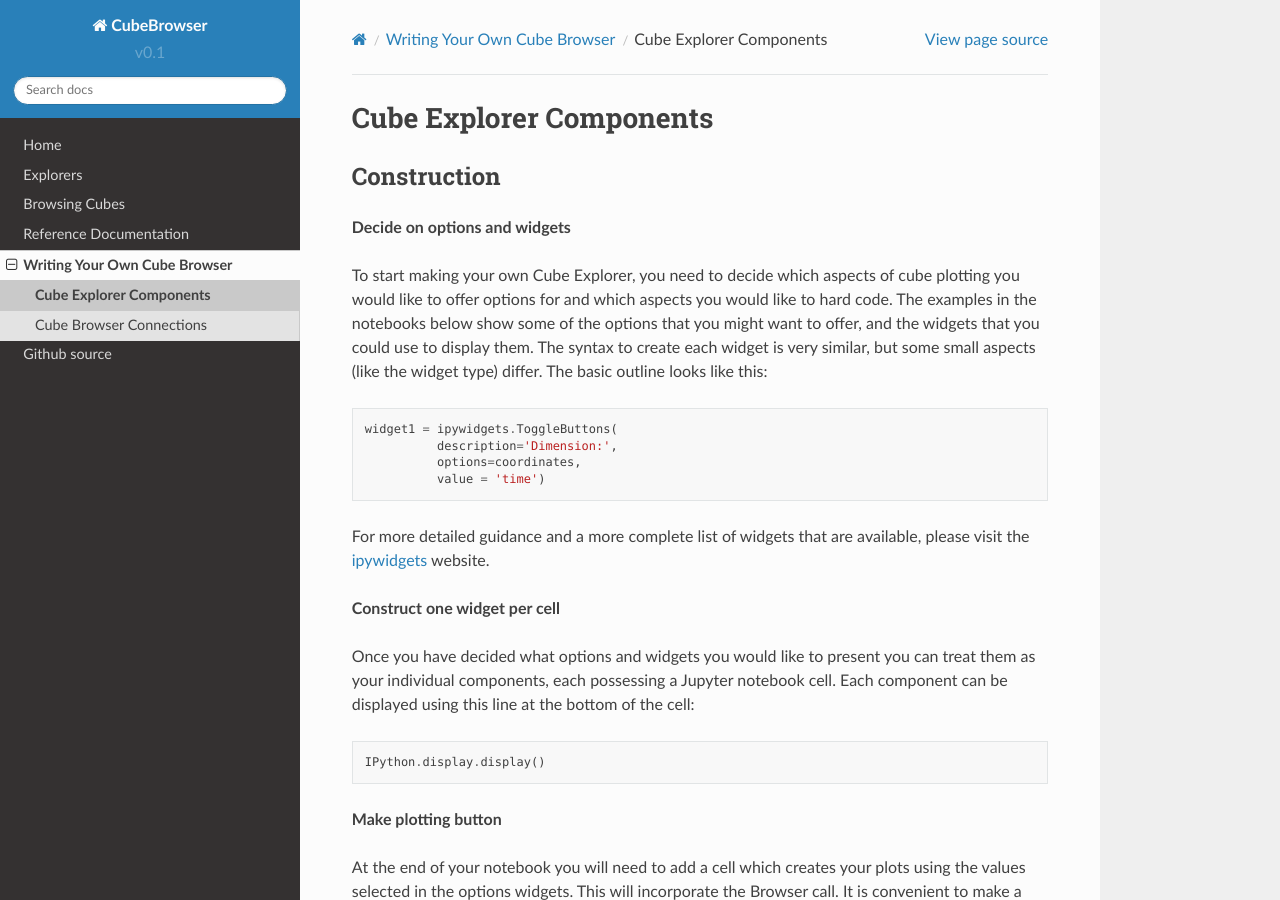
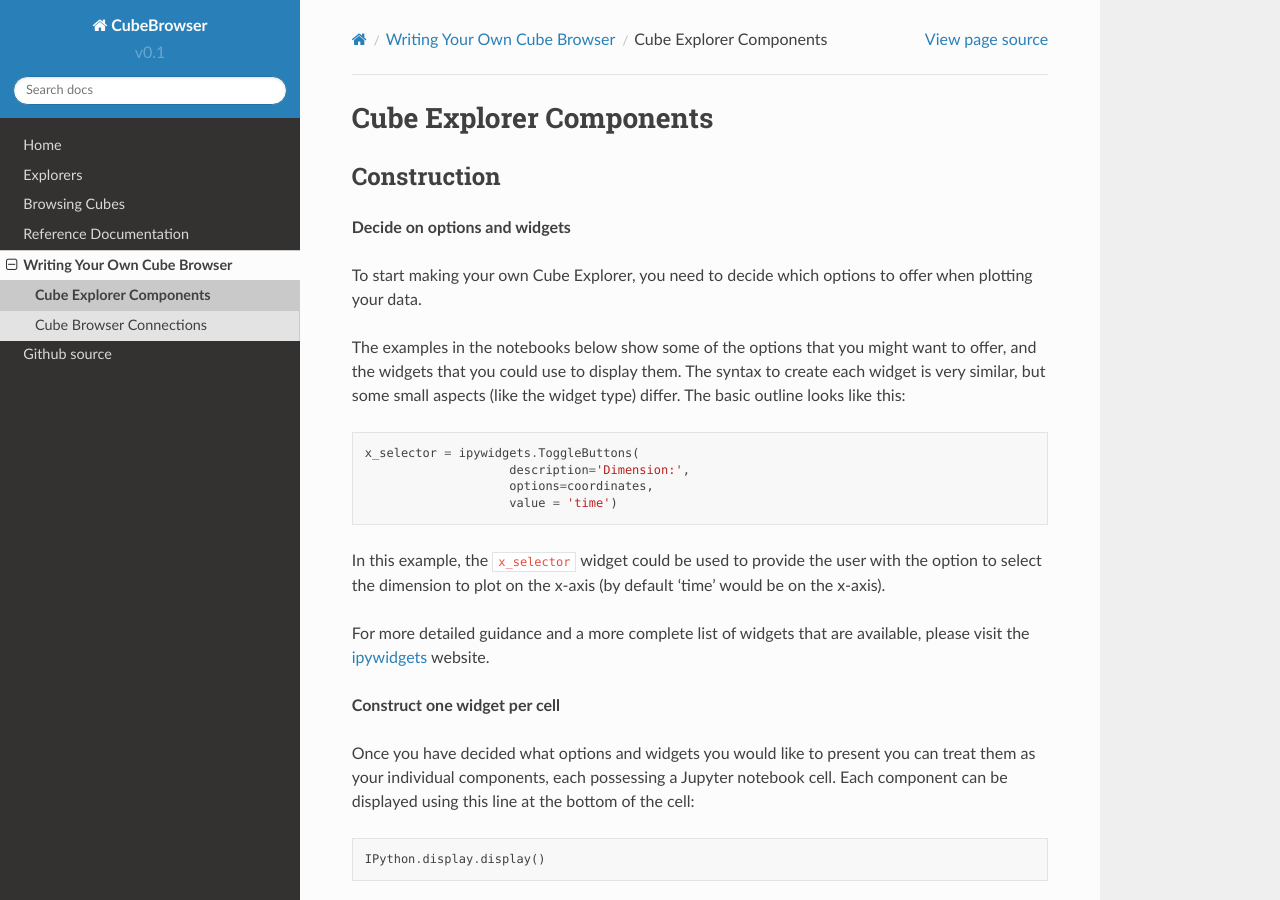
Before and after one commit to SciTools/cube_browser, a Sphinx documentation site: the page built from doc/write_your_own/components/intro.rst, in a window 1280 px wide and 900 px high. Built offline with Sphinx 7.4.7 and the Read the Docs theme 2.0.0, drawn with Linux system fonts in a browser that asks for light colours.

Commit message:
made options and widgets paragraph clearer

```diff
--- a/doc/write_your_own/components/intro.rst
+++ b/doc/write_your_own/components/intro.rst
@@ -6,14 +6,17 @@ Construction
 
 **Decide on options and widgets**
 
-To start making your own Cube Explorer, you need to decide which aspects of cube plotting you would like to offer options for and which aspects you would like to hard code.
+To start making your own Cube Explorer, you need to decide which options to offer when plotting your data.
+
 The examples in the notebooks below show some of the options that you might want to offer, and the widgets that you could use to display them.
 The syntax to create each widget is very similar, but some small aspects (like the widget type) differ.  The basic outline looks like this::
 
-    widget1 = ipywidgets.ToggleButtons(
-              description='Dimension:',
-              options=coordinates,
-              value = 'time')
+    x_selector = ipywidgets.ToggleButtons(
+                        description='Dimension:',
+                        options=coordinates,
+                        value = 'time')
+
+In this example, the ``x_selector`` widget could be used to provide the user with the option to select the dimension to plot on the x-axis (by default 'time' would be on the x-axis).
 
 For more detailed guidance and a more complete list of widgets that are available, please visit the `ipywidgets <http://ipywidgets.readthedocs.io/en/latest/examples/Widget%20List.html>`_ website.
 
```
Also changed, not shown: doc/write_your_own/components/DimPicker2.ipynb.
